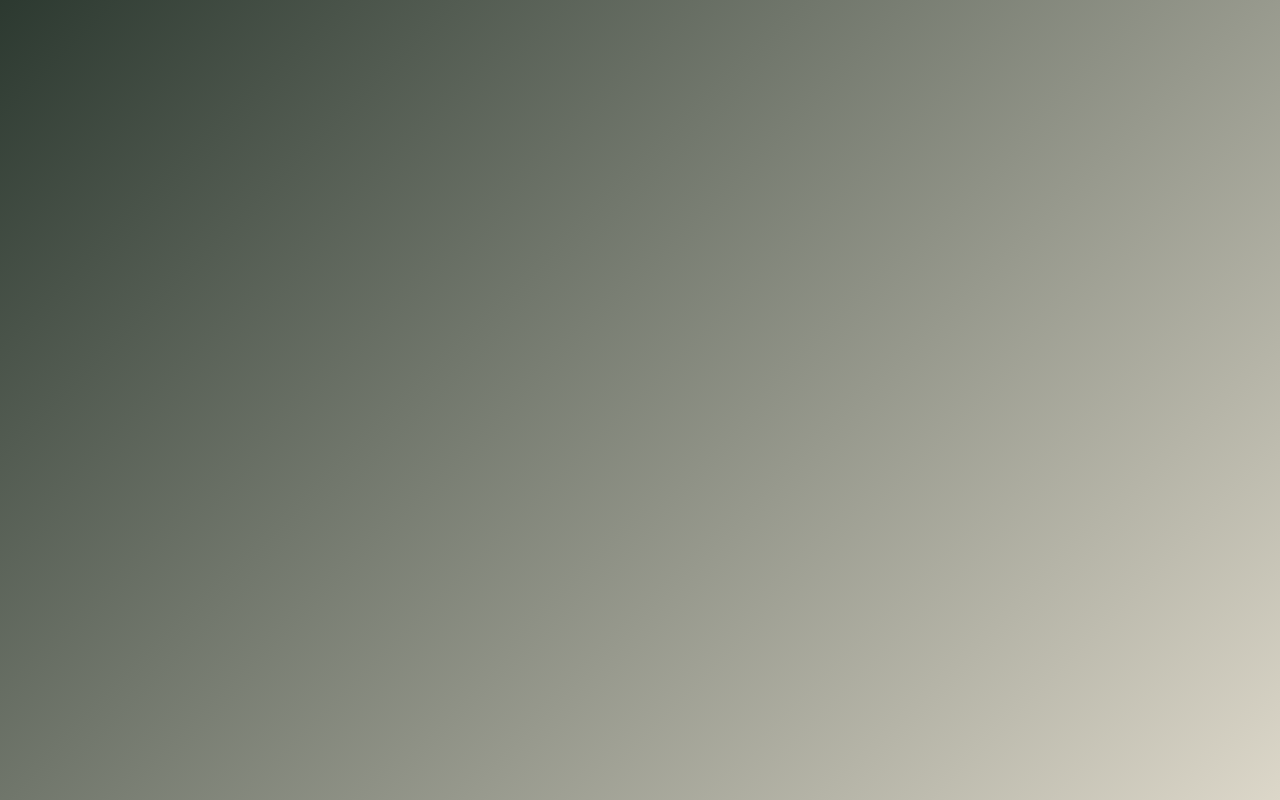
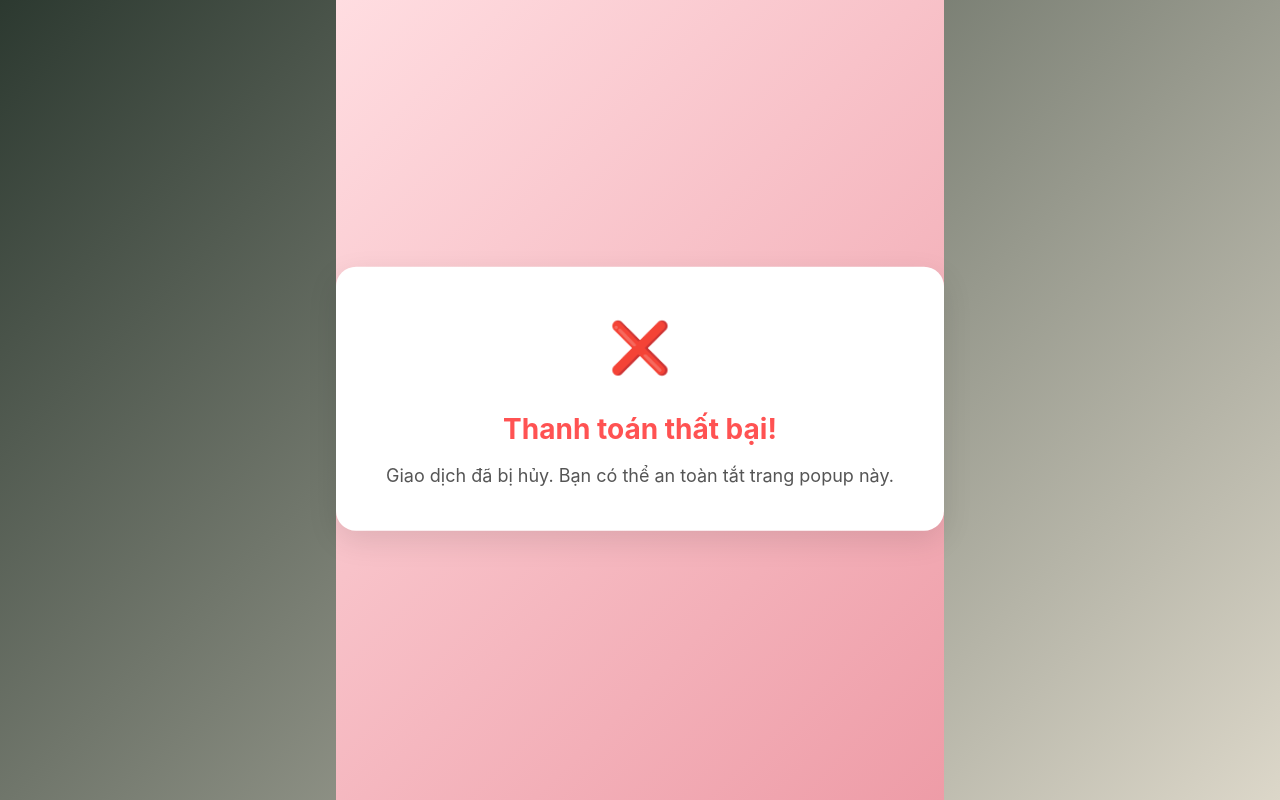
Before and after one commit to GWAMINC/Learning-Platform-FE, a React (Vite) app: page /payment/cancel in a window 1280 px wide. Before the commit this address had no page. Built offline with nearby package versions, Linux system fonts and the light colour scheme.

Commit message:
feat/Paypal

```diff
--- a/src/App.jsx
+++ b/src/App.jsx
@@ -1,4 +1,3 @@
-import React from 'react';
 import { BrowserRouter as Router } from 'react-router-dom';
 import AppRoutes from './routes/AppRoutes';
 import './App.css';
--- /dev/null
+++ b/src/pages/Cart/CartPage.jsx
@@ -0,0 +1,30 @@
+import { useState } from 'react';
+import { useNavigate } from 'react-router-dom';
+
+const CartPage = () => {
+    const navigate = useNavigate();
+    const [cart, setCart] = useState({
+        userId: 1,
+        courseId: 101,
+        paymentMethodId: 2,
+        amount: 100.00,
+        totalAmount: 100.00,
+        shippingAddress: '123 Learning Street, Online City',
+        notes: 'Please enroll me in the advanced course.'
+    });
+
+    const handleCheckout = () => {
+        navigate('/checkout', { state: cart });
+    };
+
+    return (
+        <div>
+            <h2>Giỏ hàng</h2>
+            <p>Khóa học: Advanced Course</p>
+            <p>Giá: 100 USD</p>
+            <button onClick={handleCheckout}>Tiến hành thanh toán</button>
+        </div>
+    );
+};
+
+export default CartPage;
--- /dev/null
+++ b/src/pages/Cart/CheckoutPage.jsx
@@ -0,0 +1,38 @@
+import { useLocation } from 'react-router-dom';
+import { createOrder } from '../../services/paymentService';
+
+const CheckoutPage = () => {
+    const location = useLocation();
+    const orderData = location.state;
+
+    const handlePayment = async () => {
+        try {
+            const checkoutLink = await createOrder(orderData);
+
+            // Mở PayPal trong popup (width: 500px, height: 700px)
+            const paypalWindow = window.open(
+                checkoutLink,
+                'paypalCheckout',
+                'width=500,height=700,left=100,top=100'
+            );
+
+            // Kiểm tra nếu popup bị chặn
+            if (!paypalWindow) {
+                alert('Trình duyệt đã chặn popup! Vui lòng cho phép popup để tiếp tục.');
+            }
+        } catch (error) {
+            alert('Lỗi khi tạo đơn hàng');
+        }
+    };
+
+    return (
+        <div>
+            <h2>Xác nhận đơn hàng</h2>
+            <p>Địa chỉ giao hàng: {orderData.shippingAddress}</p>
+            <p>Tổng tiền: {orderData.totalAmount} USD</p>
+            <button onClick={handlePayment}>Thanh toán qua PayPal</button>
+        </div>
+    );
+};
+
+export default CheckoutPage;
--- /dev/null
+++ b/src/pages/Cart/PaymentCancelPage.css
@@ -0,0 +1,55 @@
+.payment-container {
+    display: flex;
+    align-items: center;
+    justify-content: center;
+    height: 100vh;
+    background: linear-gradient(135deg, #ffdde1, #ee9ca7);
+    font-family: 'Arial', sans-serif;
+    animation: fadeIn 1.5s ease-in-out;
+}
+
+.payment-card {
+    background: #ffffff;
+    padding: 40px 50px;
+    border-radius: 20px;
+    box-shadow: 0 10px 30px rgba(0, 0, 0, 0.1);
+    text-align: center;
+    animation: float 3s ease-in-out infinite;
+}
+
+.payment-icon {
+    font-size: 50px;
+    margin-bottom: 20px;
+}
+
+h2 {
+    color: #ff5252;
+    font-size: 28px;
+    margin-bottom: 10px;
+}
+
+p {
+    font-size: 18px;
+    color: #555;
+}
+
+@keyframes fadeIn {
+    from {
+        opacity: 0;
+        transform: scale(0.9);
+    }
+    to {
+        opacity: 1;
+        transform: scale(1);
+    }
+}
+
+@keyframes float {
+    0%,
+    100% {
+        transform: translateY(0);
+    }
+    50% {
+        transform: translateY(-5px);
+    }
+}
--- /dev/null
+++ b/src/pages/Cart/PaymentCancelPage.jsx
@@ -0,0 +1,20 @@
+import { useEffect } from 'react';
+import './PaymentCancelPage.css';
+
+const PaymentCancelPage = () => {
+    useEffect(() => {
+        document.title = 'Thanh toán thất bại';
+    }, []);
+
+    return (
+        <div className="payment-container cancel">
+            <div className="payment-card">
+                <div className="payment-icon">❌</div>
+                <h2>Thanh toán thất bại!</h2>
+                <p>Giao dịch đã bị hủy. Bạn có thể an toàn tắt trang popup này.</p>
+            </div>
+        </div>
+    );
+};
+
+export default PaymentCancelPage;
--- /dev/null
+++ b/src/pages/Cart/PaymentSuccessPage.css
@@ -0,0 +1,55 @@
+.payment-container {
+    display: flex;
+    align-items: center;
+    justify-content: center;
+    height: 100vh;
+    background: linear-gradient(135deg, #d4fc79, #96e6a1);
+    font-family: 'Arial', sans-serif;
+    animation: fadeIn 1.5s ease-in-out;
+}
+
+.payment-card {
+    background: #ffffff;
+    padding: 40px 50px;
+    border-radius: 20px;
+    box-shadow: 0 10px 30px rgba(0, 0, 0, 0.1);
+    text-align: center;
+    animation: float 3s ease-in-out infinite;
+}
+
+.payment-icon {
+    font-size: 50px;
+    margin-bottom: 20px;
+}
+
+h2 {
+    color: #2d8a42;
+    font-size: 28px;
+    margin-bottom: 10px;
+}
+
+p {
+    font-size: 18px;
+    color: #555;
+}
+
+@keyframes fadeIn {
+    from {
+        opacity: 0;
+        transform: scale(0.9);
+    }
+    to {
+        opacity: 1;
+        transform: scale(1);
+    }
+}
+
+@keyframes float {
+    0%,
+    100% {
+        transform: translateY(0);
+    }
+    50% {
+        transform: translateY(-5px);
+    }
+}
--- /dev/null
+++ b/src/pages/Cart/PaymentSuccessPage.jsx
@@ -0,0 +1,24 @@
+import { useSearchParams } from 'react-router-dom';
+import {useEffect} from "react";
+import './PaymentSuccessPage.css';
+
+const PaymentSuccessPage = () => {
+    const [searchParams] = useSearchParams();
+    const orderId = searchParams.get('orderId');
+
+    useEffect(() => {
+        document.title = 'Thanh toán thành công';
+    }, []);
+    return (
+        <div className="payment-container success">
+            <div className="payment-card">
+                <div className="payment-icon">🎉</div>
+                <h2>Thanh toán thành công!</h2>
+                <p>Mã đơn hàng: {orderId}</p>
+                <p>Bạn có thể an toàn tắt trang popup này.</p>
+            </div>
+        </div>
+    );
+};
+
+export default PaymentSuccessPage;
--- a/src/pages/Courses/CoursesPage.jsx
+++ b/src/pages/Courses/CoursesPage.jsx
@@ -2,6 +2,7 @@ import { useState, useEffect } from "react";
 import { motion, AnimatePresence } from "framer-motion";
 import { FaSearch, FaHeart, FaShoppingCart, FaBell, FaStar, FaFilter, FaClock, FaBookOpen, FaChalkboardTeacher, FaRegBookmark, FaBookmark, FaChevronLeft, FaChevronRight } from "react-icons/fa";
 import "./CoursesPage.css";
+import {Link} from "react-router-dom";
 
 const categories = [
     "Web Development", "Data Science", "Machine Learning", "AI", "Mobile Development",
@@ -176,6 +177,7 @@ const CoursesPage = () => {
                             {savedCoursesCount}
                         </motion.span>
                     </motion.div>
+                    <Link to="/cart">
                         <motion.div
                             className="icon-wrapper"
                             whileHover={{ scale: 1.1 }}
@@ -191,6 +193,7 @@ const CoursesPage = () => {
                                 {cartItemsCount}
                             </motion.span>
                         </motion.div>
+                    </Link>
                     <motion.div
                         className="icon-wrapper"
                         whileHover={{ scale: 1.1 }}
--- a/src/routes/AppRoutes.jsx
+++ b/src/routes/AppRoutes.jsx
@@ -8,6 +8,10 @@ import AdminPage from "../pages/Admin/AdminPage.jsx";
 import List from "../pages/Admin/Courses/List.jsx";
 import ChatPage from "../pages/Chat/ChatPage.jsx";
 import ChatRoomPage from "../pages/ChatRoom/ChatRoomPage.jsx";
+import CartPage from "../pages/Cart/CartPage.jsx";
+import CheckoutPage from "../pages/Cart/CheckoutPage.jsx";
+import PaymentSuccessPage from "../pages/Cart/PaymentSuccessPage.jsx";
+import PaymentCancelPage from "../pages/Cart/PaymentCancelPage.jsx";
 
 const AppRoutes = () => {
     return (
@@ -22,6 +26,10 @@ const AppRoutes = () => {
             </Route>
             <Route path="/chat" element={<ChatPage />} />
             <Route path="/chatroom/:chatRoomId" element={<ChatRoomPage />} />
+            <Route path="/cart" element={<CartPage />} />
+            <Route path="/checkout" element={<CheckoutPage />} />
+            <Route path="/payment/success" element={<PaymentSuccessPage />} />
+            <Route path="/payment/cancel" element={<PaymentCancelPage />} />
         </Routes>
     );
 };
--- /dev/null
+++ b/src/services/paymentService.js
@@ -0,0 +1,14 @@
+import axios from 'axios';
+
+const API_BASE_URL = 'http://localhost:8080/api/payment';
+
+export const createOrder = async (orderData) => {
+    try {
+        const response = await axios.post(`${API_BASE_URL}/create-order`, orderData, {withCredentials : true});
+        console.log(response.data);
+        return response.data;
+    } catch (error) {
+        console.error('Lỗi khi tạo đơn hàng:', error);
+        throw error;
+    }
+};
```
Lines whose indentation alone changed are shown as unchanged.
